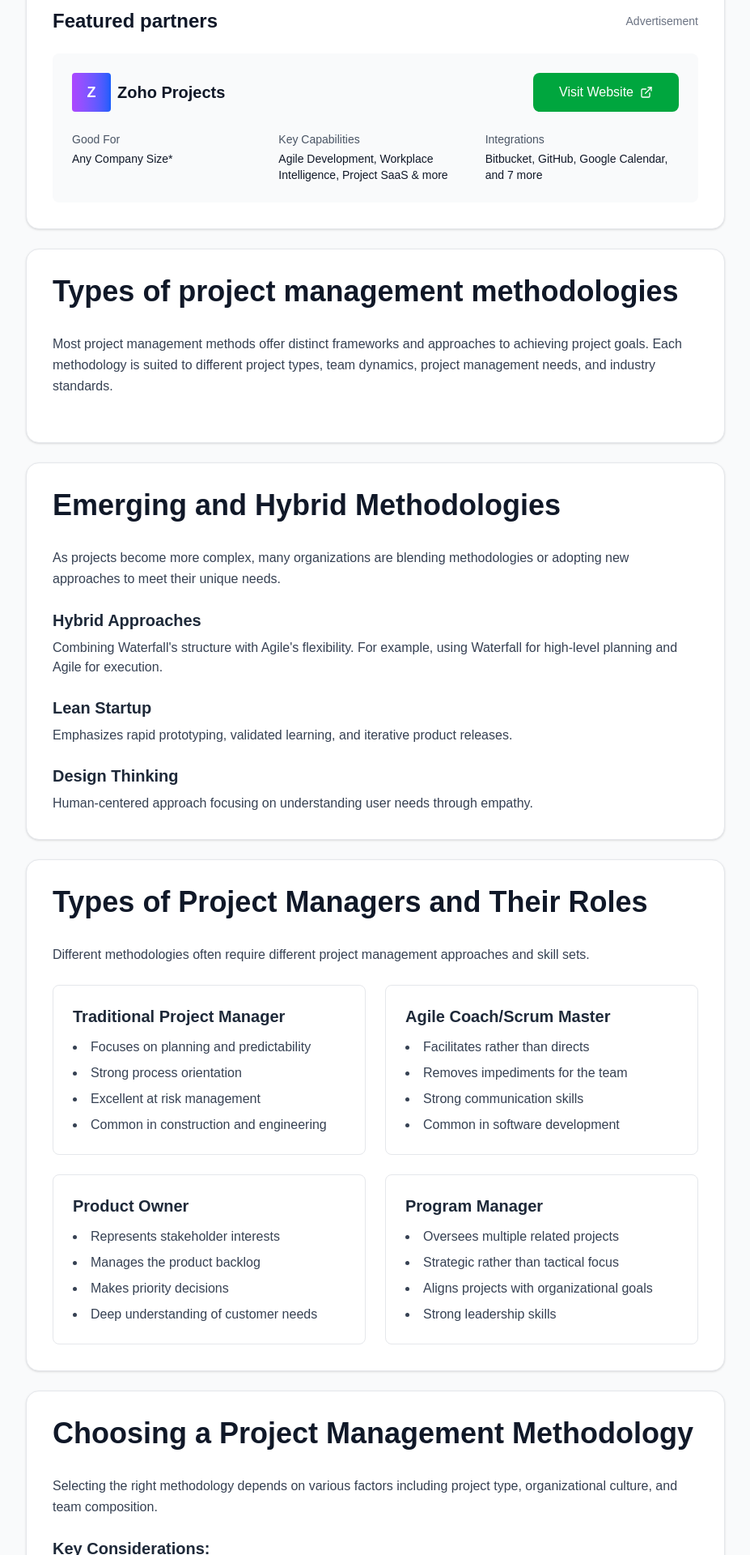
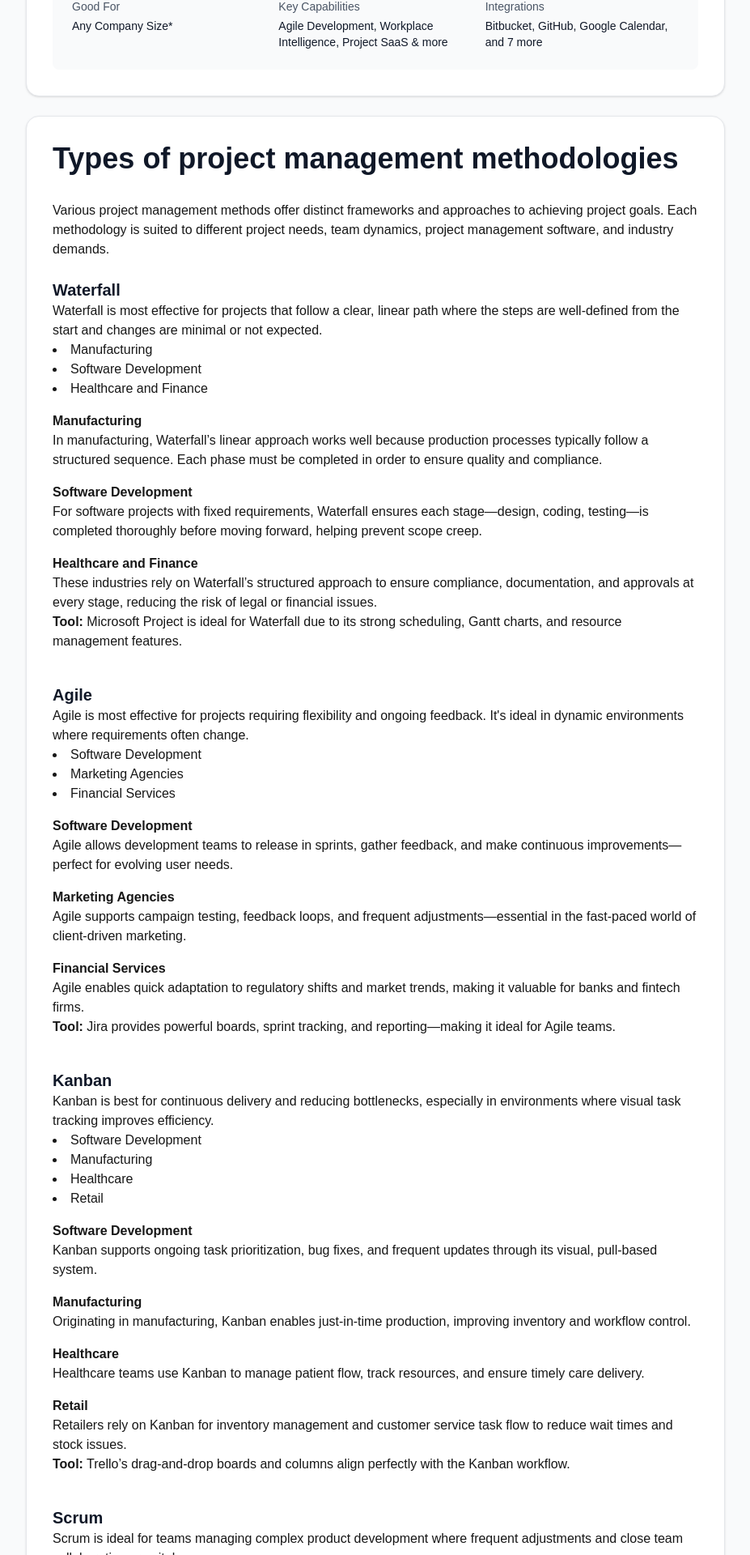
Before and after one commit to md-Gafrujama/the-tech-quotes, a Next.js app: page /blog/project-management/Project-Management-Methodologies in a window 1280 px wide. Shown: the part 1630-3550 px from the top of the page at 81% size, without its empty margins (352-1279 px from the left). Built offline with nearby package versions, Linux system fonts and the light colour scheme.

Commit message:
project commited

```diff
--- a/src/app/blog/project-management/Project-Management-Methodologies/page.jsx
+++ b/src/app/blog/project-management/Project-Management-Methodologies/page.jsx
@@ -293,6 +293,9 @@ export default function ProjectManagementGuide() {
       </div>
     </div>
 
+
+
+
     {/* Disclaimer Section - adjusted padding */}
     <div className="max-w-3xl xl:max-w-4xl">
       <div className="flex items-start space-x-2 sm:space-x-3 bg-white/5 backdrop-blur-sm rounded-md sm:rounded-lg p-3 sm:p-4 lg:p-6 border border-white/10">
@@ -301,6 +304,7 @@ export default function ProjectManagementGuide() {
           <p>
             <span className="font-semibold text-white">
               Technology Advice
+
             </span>{" "}
             is able to offer our services for free because some vendors
             may pay us for web traffic or other sales opportunities. Our
@@ -399,29 +403,26 @@ export default function ProjectManagementGuide() {
         Why is project management methodology important?
       </h2>
     </header>
-                  <div className="prose prose-lg max-w-none">
-                    <p className="text-gray-700 leading-relaxed mb-6">
-                      Without a well-defined project strategy that uses the boundaries and objectives of a project, a project management methodology gives project managers a set of guidelines and techniques to implement that strategy effectively for successful completion.
+    <div className="prose prose-lg max-w-none text-gray-700">
+      <p>
+        Where a project management strategy defines the boundaries and objectives of a project, a project management methodology gives project managers a set of guidelines and techniques to implement that strategy.
       </p>
-                    <p className="text-gray-700 leading-relaxed mb-6">
-                      These methodologies provide a clear framework that guides every stage of the project, from initiation to completion. While they aren't one-size-fits-all, these methodologies help project managers break down complex tasks into manageable steps, making their task by day simpler and more focused.
+      <p>
+        These methodologies provide a clear framework that guides every stage of the project, from initiation to closure. By offering a structure, these methodologies help project managers break down complex tasks into manageable steps, helping their teams stay organized and focused.
       </p>
-                    <p className="text-gray-700 leading-relaxed mb-6">
-                      Choosing the right methodology can also improve team collaboration and communication. Different methodologies prioritize various aspects, such as speed, flexibility or precision. Agile, for example, focuses on iterative progress and collaboration. Waterfall emphasizes structure, following a linear progression.
+      <p>
+        Choosing the right methodology can also improve team collaboration and communication. Different methodologies prioritize various aspects, such as speed, flexibility, or precision. Agile, for example, focuses on adaptability and iteration, while Waterfall emphasizes a linear and predictable path.
       </p>
-                    <p className="text-gray-700 leading-relaxed">
-                      Using the right project management methodology:
-                    </p>
-                    <ul className="list-disc list-inside text-gray-700 space-y-2 mt-4">
-                      <li>Provides project managers with a roadmap to success</li>
+      <p>Using the right project management methodology:</p>
+      <ul className="list-disc list-inside">
+        <li>Improves resource management and allocation</li>
         <li>Improves communication and collaboration among stakeholders</li>
-                      <li>Includes safeguards and milestones to track project progress</li>
+        <li>Provides clear timelines and milestones to track project progress</li>
         <li>Reduces risks and better contingency planning</li>
         <li>Increases the likelihood of meeting project goals on time and within budget</li>
       </ul>
-                  </div>
-                </div>
-              </section>
+</div> </div></section>
+
 
               {/* Featured Partners Section */}
               <div className="bg-white rounded-2xl border border-gray-200 shadow-sm hover:shadow-lg transition-shadow duration-300 overflow-hidden p-6 sm:p-8 mb-6">
@@ -468,8 +469,6 @@ export default function ProjectManagementGuide() {
                   </div>
                 </div>
               </div>
-
-              {/* Types of project management methodologies */}
 <section id="types-of-project-management-methodologies">
    <div className="bg-white rounded-2xl border border-gray-200 shadow-sm hover:shadow-lg transition-shadow duration-300 overflow-hidden p-6 sm:p-8 mb-6">
     <header className="mb-8">
@@ -477,13 +476,162 @@ export default function ProjectManagementGuide() {
         Types of project management methodologies
       </h2>
     </header>
-                  <div className="prose prose-lg max-w-none">
-                    <p className="text-gray-700 leading-relaxed mb-6">
-                      Most project management methods offer distinct frameworks and approaches to achieving project goals. Each methodology is suited to different project types, team dynamics, project management needs, and industry standards.
+
+      <p>
+        Various project management methods offer distinct frameworks and approaches to achieving project goals. Each methodology is suited to different project needs, team dynamics, project management software, and industry demands.
       </p>
-                  </div>
+
+      {/* Waterfall */}
+      <h4 className="mt-6 text-xl font-bold text-gray-900">Waterfall</h4>
+      <p>
+        Waterfall is most effective for projects that follow a clear, linear path where the steps are well-defined from the start and changes are minimal or not expected.
+      </p>
+      <ul className="list-disc list-inside">
+        <li>Manufacturing</li>
+        <li>Software Development</li>
+        <li>Healthcare and Finance</li>
+      </ul>
+
+      <h5 className="mt-4 font-semibold">Manufacturing</h5>
+      <p>
+        In manufacturing, Waterfall’s linear approach works well because production processes typically follow a structured sequence. Each phase must be completed in order to ensure quality and compliance.
+      </p>
+
+      <h5 className="mt-4 font-semibold">Software Development</h5>
+      <p>
+        For software projects with fixed requirements, Waterfall ensures each stage—design, coding, testing—is completed thoroughly before moving forward, helping prevent scope creep.
+      </p>
+
+      <h5 className="mt-4 font-semibold">Healthcare and Finance</h5>
+      <p>
+        These industries rely on Waterfall’s structured approach to ensure compliance, documentation, and approvals at every stage, reducing the risk of legal or financial issues.
+      </p>
+
+      <p><strong>Tool:</strong> Microsoft Project is ideal for Waterfall due to its strong scheduling, Gantt charts, and resource management features.</p>
+
+      {/* Agile */}
+      <h4 className="mt-10 text-xl font-bold text-gray-900">Agile</h4>
+      <p>
+        Agile is most effective for projects requiring flexibility and ongoing feedback. It's ideal in dynamic environments where requirements often change.
+      </p>
+      <ul className="list-disc list-inside">
+        <li>Software Development</li>
+        <li>Marketing Agencies</li>
+        <li>Financial Services</li>
+      </ul>
+
+      <h5 className="mt-4 font-semibold">Software Development</h5>
+      <p>
+        Agile allows development teams to release in sprints, gather feedback, and make continuous improvements—perfect for evolving user needs.
+      </p>
+
+      <h5 className="mt-4 font-semibold">Marketing Agencies</h5>
+      <p>
+        Agile supports campaign testing, feedback loops, and frequent adjustments—essential in the fast-paced world of client-driven marketing.
+      </p>
+
+      <h5 className="mt-4 font-semibold">Financial Services</h5>
+      <p>
+        Agile enables quick adaptation to regulatory shifts and market trends, making it valuable for banks and fintech firms.
+      </p>
+
+      <p><strong>Tool:</strong> Jira provides powerful boards, sprint tracking, and reporting—making it ideal for Agile teams.</p>
+
+      {/* Kanban */}
+      <h4 className="mt-10 text-xl font-bold text-gray-900">Kanban</h4>
+      <p>
+        Kanban is best for continuous delivery and reducing bottlenecks, especially in environments where visual task tracking improves efficiency.
+      </p>
+      <ul className="list-disc list-inside">
+        <li>Software Development</li>
+        <li>Manufacturing</li>
+        <li>Healthcare</li>
+        <li>Retail</li>
+      </ul>
+
+      <h5 className="mt-4 font-semibold">Software Development</h5>
+      <p>
+        Kanban supports ongoing task prioritization, bug fixes, and frequent updates through its visual, pull-based system.
+      </p>
+
+      <h5 className="mt-4 font-semibold">Manufacturing</h5>
+      <p>
+        Originating in manufacturing, Kanban enables just-in-time production, improving inventory and workflow control.
+      </p>
+
+      <h5 className="mt-4 font-semibold">Healthcare</h5>
+      <p>
+        Healthcare teams use Kanban to manage patient flow, track resources, and ensure timely care delivery.
+      </p>
+
+      <h5 className="mt-4 font-semibold">Retail</h5>
+      <p>
+        Retailers rely on Kanban for inventory management and customer service task flow to reduce wait times and stock issues.
+      </p>
+
+      <p><strong>Tool:</strong> Trello’s drag-and-drop boards and columns align perfectly with the Kanban workflow.</p>
+
+      {/* Scrum */}
+      <h4 className="mt-10 text-xl font-bold text-gray-900">Scrum</h4>
+      <p>
+        Scrum is ideal for teams managing complex product development where frequent adjustments and close team collaboration are vital.
+      </p>
+      <ul className="list-disc list-inside">
+        <li>Software Development</li>
+        <li>Technology Startups</li>
+        <li>Marketing Agencies</li>
+      </ul>
+
+      <h5 className="mt-4 font-semibold">Software Development</h5>
+      <p>
+        Scrum’s sprint-based approach helps software teams develop and test features rapidly, responding to user feedback efficiently.
+      </p>
+
+      <h5 className="mt-4 font-semibold">Technology Startups</h5>
+      <p>
+        Startups use Scrum to iterate quickly, validate ideas fast, and pivot strategies based on feedback and market shifts.
+      </p>
+
+      <h5 className="mt-4 font-semibold">Marketing Agencies</h5>
+      <p>
+        Marketing teams benefit from Scrum’s iterative process to refine strategies and adapt to client input in real time.
+      </p>
+
+      <p><strong>Tool:</strong> monday.com supports sprint planning, backlog tracking, and team collaboration for Scrum teams.</p>
+
+      {/* Lean */}
+      <h4 className="mt-10 text-xl font-bold text-gray-900">Lean</h4>
+      <p>
+        Lean maximizes value by eliminating waste and promoting continuous improvement, making it powerful in high-efficiency industries.
+      </p>
+      <ul className="list-disc list-inside">
+        <li>Logistics</li>
+        <li>Construction</li>
+        <li>Event Planning</li>
+      </ul>
+
+      <h5 className="mt-4 font-semibold">Logistics</h5>
+      <p>
+        Lean optimizes supply chain performance by reducing delays and excess inventory through just-in-time practices.
+      </p>
+
+      <h5 className="mt-4 font-semibold">Construction</h5>
+      <p>
+        Construction teams use Lean to reduce waste, enhance scheduling, and improve value delivery through streamlined workflows.
+      </p>
+
+      <h5 className="mt-4 font-semibold">Event Planning</h5>
+      <p>
+        Lean enables event planners to coordinate efficiently with vendors, minimize waste, and deliver smooth, well-run events.
+      </p>
+
+      <p><strong>Tool:</strong> ClickUp provides flexible automation and workspace customization aligned with Lean's goals of reducing inefficiencies.</p>
+
   </div>
 </section>
+
+
+
 
 
 
@@ -497,30 +645,45 @@ export default function ProjectManagementGuide() {
         Emerging and Hybrid Methodologies
       </h2>
     </header>
-    <div className="prose prose-lg max-w-none">
-      <p className="text-gray-700 leading-relaxed mb-6">
-        As projects become more complex, many organizations are blending methodologies or adopting new approaches to meet their unique needs.
+    <div className="prose prose-lg max-w-none text-gray-700">
+      <p className="mb-6">
+        As project environments evolve beyond the project management basics, new methodologies have emerged to address the growing complexity and speed of modern work.
+      </p>
+      <p className="mb-6">
+        Hybrid methodologies combine the strengths of traditional approaches like Waterfall with the flexibility of Agile, while entirely new frameworks are being developed to meet the demands of dynamic projects.
+      </p>
+      <p className="mb-8">
+        These methods are especially useful in industries where rapid adaptation is crucial for success.
       </p>
 
       <div className="space-y-6">
+
+
+
+
+
+
+        {/* Scrumban */}
         <div>
-          <h3 className="text-xl font-semibold text-gray-800">Hybrid Approaches</h3>
-          <p className="text-gray-700 mt-2">
-            Combining Waterfall's structure with Agile's flexibility. For example, using Waterfall for high-level planning and Agile for execution.
+          <h3 className="text-xl font-semibold text-gray-800">Scrumban</h3>
+          <p className="mt-2">
+            A blend of Scrum and Kanban, Scrumban combines the structured sprints of Scrum with the continuous flow of Kanban. This methodology is ideal for teams that need the flexibility of Kanban but still want to maintain Scrum’s sprint-based cycles for regular planning and reviews.
           </p>
         </div>
 
+        {/* Extreme Programming (XP) */}
         <div>
-          <h3 className="text-xl font-semibold text-gray-800">Lean Startup</h3>
-          <p className="text-gray-700 mt-2">
-            Emphasizes rapid prototyping, validated learning, and iterative product releases.
+          <h3 className="text-xl font-semibold text-gray-800">Extreme Programming (XP)</h3>
+          <p className="mt-2">
+            XP focuses on improving software quality and responsiveness through frequent releases in short development cycles. It emphasizes collaboration, feedback, and continuous improvement, making it suitable for development environments that require constant interaction with clients and end users.
           </p>
         </div>
 
+        {/* Lean Six Sigma */}
         <div>
-          <h3 className="text-xl font-semibold text-gray-800">Design Thinking</h3>
-          <p className="text-gray-700 mt-2">
-            Human-centered approach focusing on understanding user needs through empathy.
+          <h3 className="text-xl font-semibold text-gray-800">Lean Six Sigma</h3>
+          <p className="mt-2">
+            A hybrid of Lean and Six Sigma, this methodology focuses on eliminating waste (Lean) while maintaining a data-driven approach to improve processes (Six Sigma). It’s particularly effective in industries that need to balance efficiency with quality control, like manufacturing or healthcare.
           </p>
         </div>
       </div>
@@ -528,58 +691,47 @@ export default function ProjectManagementGuide() {
   </div>
 </section>
 
+
 {/* Different types of project managers */}
 <section id="different-types-of-project-managers">
   <div className="bg-white rounded-2xl border border-gray-200 shadow-sm hover:shadow-lg transition-shadow duration-300 overflow-hidden p-6 sm:p-8 mb-6">
     <header className="mb-8">
       <h2 className="text-3xl sm:text-4xl font-bold text-gray-900 mb-4">
-        Types of Project Managers and Their Roles
+        Different Types of Project Managers and Their Roles
       </h2>
     </header>
-    <div className="prose prose-lg max-w-none">
-      <p className="text-gray-700 leading-relaxed mb-6">
-        Different methodologies often require different project management approaches and skill sets.
+    <div className="prose prose-lg max-w-none text-gray-700">
+      <p className="leading-relaxed mb-6">
+        Project managers adapt to various types of project management methodologies, shaping how they guide teams and ensure project success. Here are the key types:
       </p>
 
-      <div className="grid md:grid-cols-2 gap-6">
+      <div className="space-y-6">
         <div className="border border-gray-200 rounded-lg p-6">
-          <h3 className="text-xl font-semibold text-gray-800 mb-3">Traditional Project Manager</h3>
-          <ul className="list-disc list-inside text-gray-700 space-y-2">
-            <li>Focuses on planning and predictability</li>
-            <li>Strong process orientation</li>
-            <li>Excellent at risk management</li>
-            <li>Common in construction and engineering</li>
-          </ul>
+          <h3 className="text-xl font-semibold text-gray-800 mb-3">Waterfall Project Manager</h3>
+          <p>
+            Oversees projects in a linear sequence, ensuring each phase is completed before the next. They focus on managing resources, timelines, and budgets, crucial for structured project management types.
+          </p>
         </div>
 
         <div className="border border-gray-200 rounded-lg p-6">
-          <h3 className="text-xl font-semibold text-gray-800 mb-3">Agile Coach/Scrum Master</h3>
-          <ul className="list-disc list-inside text-gray-700 space-y-2">
-            <li>Facilitates rather than directs</li>
-            <li>Removes impediments for the team</li>
-            <li>Strong communication skills</li>
-            <li>Common in software development</li>
-          </ul>
+          <h3 className="text-xl font-semibold text-gray-800 mb-3">Agile Project Manager (Scrum Master)</h3>
+          <p>
+            Facilitates teams through sprints, focusing on adaptability and iterative development. They ensure smooth communication and rapid responses to changes, which is essential for this type of project management.
+          </p>
         </div>
 
         <div className="border border-gray-200 rounded-lg p-6">
-          <h3 className="text-xl font-semibold text-gray-800 mb-3">Product Owner</h3>
-          <ul className="list-disc list-inside text-gray-700 space-y-2">
-            <li>Represents stakeholder interests</li>
-            <li>Manages the product backlog</li>
-            <li>Makes priority decisions</li>
-            <li>Deep understanding of customer needs</li>
-          </ul>
+          <h3 className="text-xl font-semibold text-gray-800 mb-3">Hybrid Project Manager</h3>
+          <p>
+            Uses elements from different types of project management methodologies, combining Waterfall and Agile to customize the approach based on specific project needs and industry requirements.
+          </p>
         </div>
 
         <div className="border border-gray-200 rounded-lg p-6">
-          <h3 className="text-xl font-semibold text-gray-800 mb-3">Program Manager</h3>
-          <ul className="list-disc list-inside text-gray-700 space-y-2">
-            <li>Oversees multiple related projects</li>
-            <li>Strategic rather than tactical focus</li>
-            <li>Aligns projects with organizational goals</li>
-            <li>Strong leadership skills</li>
-          </ul>
+          <h3 className="text-xl font-semibold text-gray-800 mb-3">Kanban Project Manager</h3>
+          <p>
+            Specializes in managing continuous workflows by optimizing the flow of tasks and limiting work in progress, ensuring the team remains focused and responsive to real-time demands.
+          </p>
         </div>
       </div>
     </div>
@@ -594,43 +746,20 @@ export default function ProjectManagementGuide() {
         Choosing a Project Management Methodology
       </h2>
     </header>
-    <div className="prose prose-lg max-w-none">
-      <p className="text-gray-700 leading-relaxed mb-6">
-        Selecting the right methodology depends on various factors including project type, organizational culture, and team composition.
+    <div className="prose prose-lg max-w-none text-gray-700">
+      <p className="leading-relaxed mb-6">
+        In project management, keep in mind that there is no universal, one-size-fits-all methodology. Each project has unique challenges and requirements; thus, the methodology you choose must align well with its specific needs.
       </p>
-
-      <h3 className="text-xl font-semibold text-gray-800 mt-6 mb-4">Key Considerations:</h3>
-      <div className="grid md:grid-cols-2 gap-4">
-        <div className="border border-gray-200 rounded-lg p-4">
-          <h4 className="font-semibold text-lg">Project Complexity</h4>
-          <p className="text-gray-600 mt-2">Simple vs. complex requirements</p>
-        </div>
-        <div className="border border-gray-200 rounded-lg p-4">
-          <h4 className="font-semibold text-lg">Team Size</h4>
-          <p className="text-gray-600 mt-2">Small teams vs. large distributed teams</p>
-        </div>
-        <div className="border border-gray-200 rounded-lg p-4">
-          <h4 className="font-semibold text-lg">Risk Tolerance</h4>
-          <p className="text-gray-600 mt-2">Ability to accommodate changes</p>
-        </div>
-        <div className="border border-gray-200 rounded-lg p-4">
-          <h4 className="font-semibold text-lg">Industry Standards</h4>
-          <p className="text-gray-600 mt-2">Regulatory or compliance requirements</p>
-        </div>
-      </div>
-
-      <h3 className="text-xl font-semibold text-gray-800 mt-8 mb-4">Decision Framework:</h3>
-      <ol className="list-decimal list-inside text-gray-700 space-y-2">
-        <li>Assess project requirements and constraints</li>
-        <li>Evaluate team skills and experience</li>
-        <li>Consider organizational culture</li>
-        <li>Analyze stakeholder expectations</li>
-        <li>Review past project successes/failures</li>
-        <li>Select and adapt methodology as needed</li>
-      </ol>
+      <p className="leading-relaxed mb-6">
+        Interestingly, there are scenarios where blending two methodologies proves to be highly effective. This hybrid approach can leverage the strengths of each methodology, providing a more tailored and efficient way to manage and execute projects.
+      </p>
+      <p className="leading-relaxed">
+        To choose the right methodology, you must first establish a clear understanding of the project’s scope, complexity, stakeholder expectations, and desired outcomes. The right methodology should help the project team achieve its goals efficiently and effectively. It’s not just about following a set of procedures; it’s about adopting a framework that enhances the team’s ability to deliver successful results.
+      </p>
     </div>
   </div>
 </section>
+
 
 {/* FAQs */}
 <section id="project-management-faqs">
```
Lines whose indentation alone changed are shown as unchanged.
